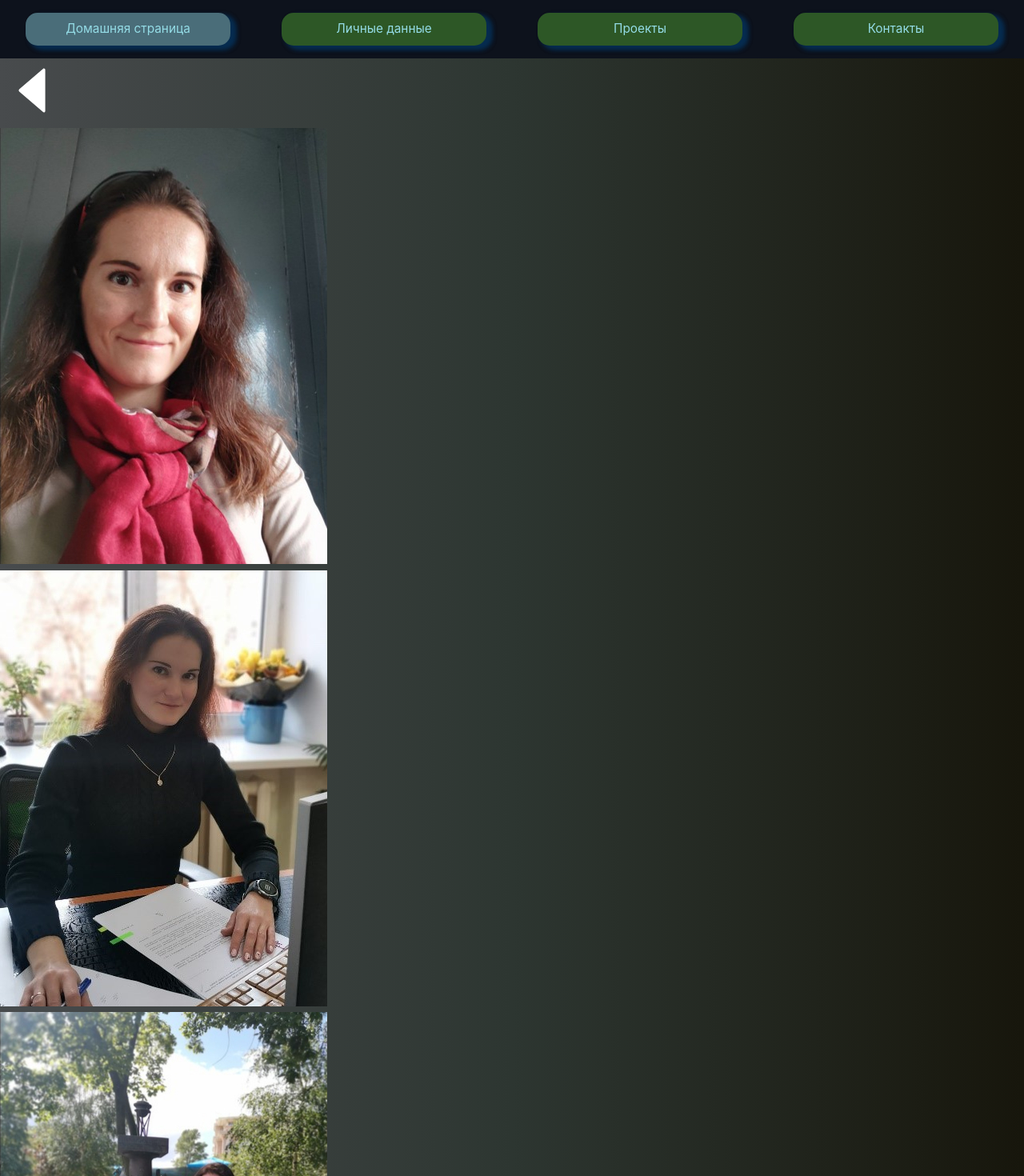
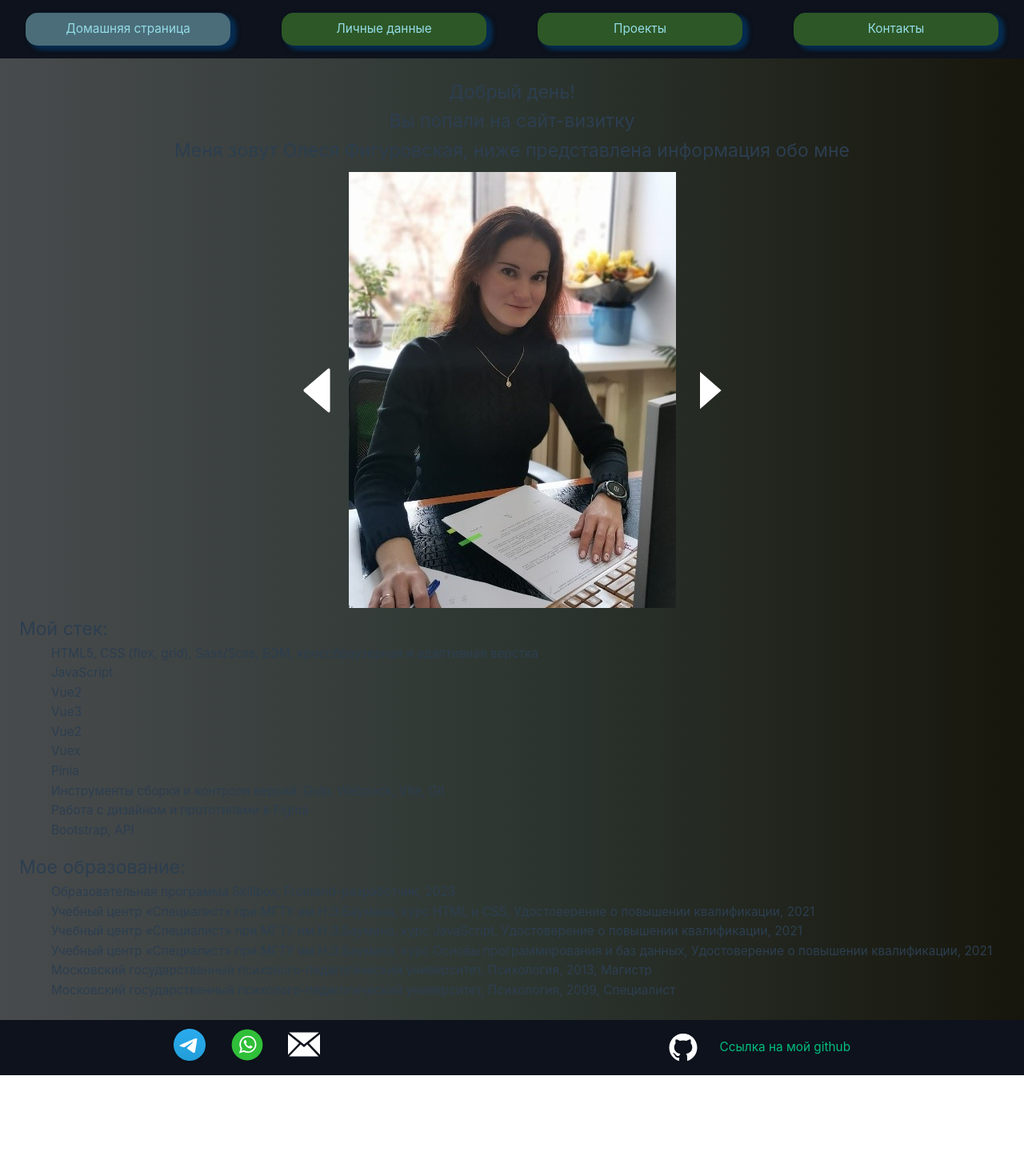
Before and after one commit to OFigurovskaya/myCard, a Vue app: page /#/ in a window 1280 px wide. Shown: the top 1470 px of the page at 80% size. After the commit the page ends 1344 px from the top, so only its background shows below. Built offline with nearby package versions, Linux system fonts and the light colour scheme.

Commit message:
HomePage is finished

```diff
--- a/src/assets/style.scss
+++ b/src/assets/style.scss
@@ -50,6 +50,29 @@
     flex: 1;
 }
 
+.home {
+    padding: 1.5rem;
+
+    &__greeting {
+        text-align: center;
+        margin-bottom: 1vh;
+    }
+
+    &__photo {
+        display: flex;
+        justify-content: center;
+        align-items: center;
+    }
+
+    &__education {
+        display: flex;
+        flex-direction: column;
+        gap: 2vh;
+    }
+}
+
+
+
 .animate {
     width: 100vw;
     height: 85vh;
@@ -83,12 +106,17 @@
 }
 
 /* Переход для плавного появления/исчезновения */
-.fade-enter-active, .fade-leave-active {
+.fade-enter-active,
+.fade-leave-active {
     transition: opacity 0.5s ease;
-  }
-  .fade-enter-from, .fade-leave-to {
+}
+
+.fade-enter-from,
+.fade-leave-to {
     opacity: 0;
-  }
-  .fade-enter-to, .fade-leave-from {
+}
+
+.fade-enter-to,
+.fade-leave-from {
     opacity: 1;
-  }
+}
--- a/src/pages/HomePage.vue
+++ b/src/pages/HomePage.vue
@@ -1,13 +1,16 @@
 <script setup>
 import { ref, onMounted } from 'vue';
 import getPhotos from '../stores/photos.js';
+import getText from '../stores/data.js'
 import BaseHeader from '../components/BaseHeader.vue';
 import BaseFooter from '../components/BaseFooter.vue';
 
-const photos = getPhotos();
+const photos = getPhotos().slider;
+const text = getText();
 const indexPage = ref(1);
 const showContent = ref(true);
 const hasVisited = ref(false);
+const currentIndex = ref(0)
 
 onMounted(() => {
     if (localStorage.getItem('visited')) {
@@ -17,8 +20,6 @@
         localStorage.setItem('visited', 'true');
         hasVisited.value = false;
         showContent.value = true  // первый визит
-
-
     }
     setTimeout(() => {
         showContent.value = false; // скрываем приветствие через 3 секунды
@@ -26,6 +27,14 @@
     return { hasVisited, showContent };
 });
 
+const changeSwitch = () => {
+    if (currentIndex.value === 0) {
+        currentIndex.value = 1
+    } else if (currentIndex.value === 1) {
+        currentIndex.value = 0
+    }
+    return currentIndex.value
+};
 
 </script>
 
@@ -39,24 +48,41 @@
             </div>
         </transition>
         <div class="main home" v-if="!showContent">
+            <div class="home__greeting">
+                <h2 class="greeting" v-for="elem in text.greeting" :key="elem.id">{{ elem }}</h2>
+            </div>
             <div class="home__photo">
-                <div class="photo__left">
+                <div class="photo__left" @click="changeSwitch">
                     <svg fill="#ffffff" width="80px" height="80px" viewBox="0 0 1024 1024"
                         xmlns="http://www.w3.org/2000/svg">
                         <path
                             d="M689 165.1L308.2 493.5c-10.9 9.4-10.9 27.5 0 37L689 858.9c14.2 12.2 35 1.2 35-18.5V183.6c0-19.7-20.8-30.7-35-18.5z" />
                     </svg>
                 </div>
-                <div v-for="photo in photos.slider" :key="photo">
-                    <img :src="photo" alt="Photo" />
+                <div class="slide">
+                    <img :src="photos[currentIndex]" alt="Photo" />
                 </div>
-                <div class="photo__right">
+                <div class="photo__right" @click="changeSwitch">
                     <svg fill="#ffffff" width="80px" height="80px" viewBox="0 0 24 24" xmlns="http://www.w3.org/2000/svg">
                         <path d="m9 19 8-7-8-7z" />
                     </svg>
                 </div>
             </div>
-            <div class="home__education"></div>
+            <div class="home__education">
+                <div class="stack">
+                    <h2 class="stack__header">Мой стек:</h2>
+                    <ul class="stack__item">
+                        <li v-for="elem in text.stack" :key="elem.id">{{ elem }}</li>
+                    </ul>
+                </div>
+                <div class="education">
+                    <h2 class="education">Мое образование:</h2>
+                    <ul class="education__item">
+                        <li v-for="elem in text.education" :key="elem.id">{{ elem }}</li>
+                    </ul>
+                </div>
+
+            </div>
         </div>
         <BaseFooter />
     </div>
--- a/src/stores/data.js
+++ b/src/stores/data.js
@@ -9,8 +9,11 @@
     };
 
     let greeting = {
+        one: `Добрый день!`,
+        two: `Вы попали на сайт-визитку`,
+        three: `Меня зовут Олеся Фигуровская, ниже представлена информация обо мне`
+    };
 
-    };
 
     let stack = {
         one: `HTML5, CSS (flex, grid), Sass/Scss, БЭМ, кроссбраузерная и адаптивная верстка`,
--- a/src/stores/photos.js
+++ b/src/stores/photos.js
@@ -1,9 +1,5 @@
 export default function getPhotos() {
-    let slider = {
-        photo1: '/src/assets/images/21.jpg',
-        photo2: '/src/assets/images/22.jpg',
-        photo3: '/src/assets/images/23.jpg',
-    }
+    let slider = [ '/src/assets/images/22.jpg', '/src/assets/images/23.jpg']
 
     return {
         slider
```
